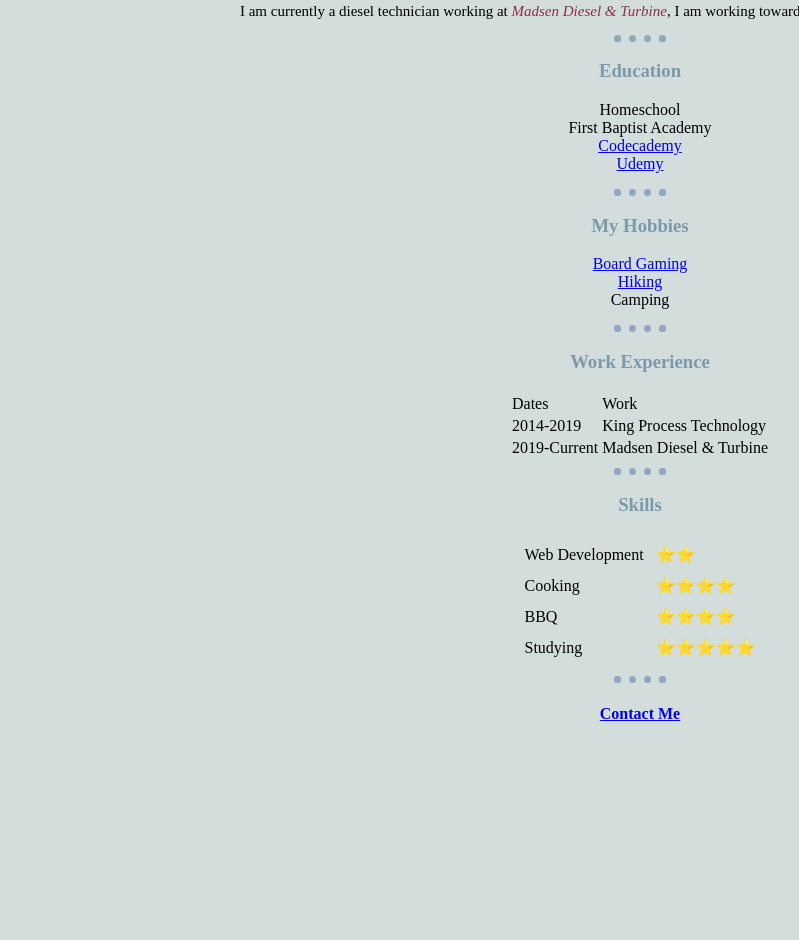
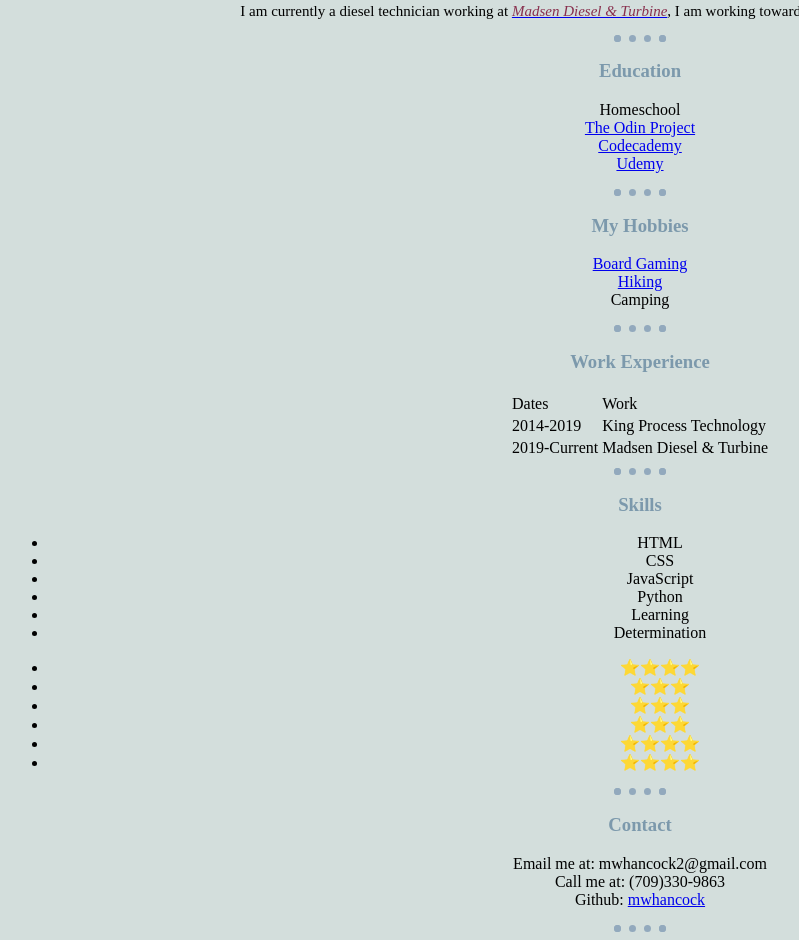
Before and after one commit to mwhancock/cv, a plain HTML site: page index.html in a window 1280 px wide. Shown: the part 372-1312 px from the top of the page, without its empty margins (0-799 px from the left). Before the commit the page ends 1116 px from the top, so only its background shows below. Drawn offline with Linux system fonts and the light colour scheme.

Commit message:
Refactor code, update page information, layout tweaks

```diff
--- /dev/null
+++ b/css/styles.css
@@ -0,0 +1,73 @@
+body{
+  background-color: #D3DEDC;
+  font-family: 'Space Mono', monospace;
+  text-align: center;
+}
+
+h1, h3{
+  color: #7C99AC;
+}
+
+img, table, form, .p2{
+  margin: auto;
+}
+
+a{
+  color: lightslategray;
+}
+
+form{
+  display: inline-block;
+  text-align: left;
+}
+
+hr{
+  border-style: dotted;
+  border-color: #92A9BD;
+  border-width: 7px;
+  border-bottom-style: none;
+  margin-top: 5%;
+  margin-bottom: 5%;
+  width: 2%;
+}
+
+img{
+  display: block;
+  width: 15%;
+  border-radius: 20px;
+}
+
+li{
+  list-style-type: none;
+}
+
+table{
+  min-width: 50%;
+  margin: auto;
+}
+
+.footer{
+  margin-bottom: 5%;
+}
+
+.grid-container{
+  display: grid;
+  grid-template-columns: 1fr 1fr;
+  max-width: 50%;
+  margin: auto;
+  text-align: center;
+}
+
+.madsen{
+  color: #88304E;
+  text-decoration: none;
+}
+
+.name{
+  color: #52616B;
+}
+
+.p2{
+  font-size: 15px;
+  max-width: 70%;
+}
--- a/index.html
+++ b/index.html
@@ -4,27 +4,34 @@
 <head>
   <meta charset="utf-8">
   <title>Mark's Personal Site</title>
+
+  <!-- Styles -->
   <link rel="stylesheet" href="css/style.css">
+
+  <!-- Fonts -->
+  <link rel="preconnect" href="https://fonts.googleapis.com">
+  <link rel="preconnect" href="https://fonts.gstatic.com" crossorigin>
+  <link href="https://fonts.googleapis.com/css2?family=Space+Mono:wght@400;700&display=swap" rel="stylesheet">
 </head>
 
 <body>
   <img src="profilepic.jpeg" alt='My profile pic' class="center">
   <h1 class="name">Mark Hancock</h1>
   <p class="p1"><em>Full-stack developer student.</em></p>
-  <p class="p2">I am currently a diesel technician working at <em class='madsen'>Madsen Diesel & Turbine</em>, I am working towards a new career as a <em>Full-stack developer</em></p>
+  <p class="p2">I am currently a diesel technician working at <a target="_blank" href="https://www.madsendiesel.ca"><em class='madsen'>Madsen Diesel & Turbine</em></a>, I am working towards a new career as a Full-stack developer</p>
   <hr size='2'>
   <h3>Education</h3>
   <p>
     Homeschool <br>
-    First Baptist Academy <br>
-    <a href="https://www.codecademy.com/">Codecademy</a> <br>
-    <a href="https://www.udemy.com/">Udemy</a>
+    <a target="_blank" href="https://www.theodinproject.com">The Odin Project</a><br>
+    <a target="_blank" href="https://www.codecademy.com/">Codecademy</a> <br>
+    <a target="_blank" href="https://www.udemy.com/">Udemy</a>
   </p>
   <hr size='2'>
   <h3>My Hobbies</h3>
   <p>
-    <a href="https://boardgamegeek.com/collection/user/mwhancock">Board Gaming</a><br>
-    <a href="https://photos.app.goo.gl/ccaype2FYvo1zEVp7">Hiking</a><br>
+    <a target="_blank" href="https://boardgamegeek.com/collection/user/mwhancock">Board Gaming</a><br>
+    <a target="_blank" href="https://photos.app.goo.gl/ccaype2FYvo1zEVp7">Hiking</a><br>
     Camping
   </p>
   <hr size='2'>
@@ -49,28 +56,34 @@
   </table>
   <hr size='2'>
   <h3>Skills</h3>
-  <table cellspacing="10">
-    <tr>
-      <td>Web Development</td>
-      <td>⭐⭐</td>
-    </tr>
-    <tr>
-      <td>Cooking</td>
-      <td>⭐⭐⭐⭐</td>
-    </tr>
-
-    <tr>
-      <td>BBQ</td>
-      <td>⭐⭐⭐⭐</td>
-    </tr>
-    <tr>
-      <td>Studying</td>
-      <td>⭐⭐⭐⭐⭐</td>
-    </tr>
-  </table>
-  <hr>
-
-  <h4><a href="contact.html">Contact Me</a></h4>
+  <div class="grid-container">
+    <ul>
+      <li>HTML</li>
+        <li>CSS</li>
+        <li>JavaScript</li>
+        <li>Python</li>
+        <li>Learning</li>
+        <li>Determination</li>
+    </ul>
+    <ul>
+      <li>⭐⭐⭐⭐</li>
+      <li>⭐⭐⭐</li>
+      <li>⭐⭐⭐</li>
+      <li>⭐⭐⭐</li>
+      <li>⭐⭐⭐⭐</li>
+      <li>⭐⭐⭐⭐</li>
+    </ul>
+  </div>
+  <hr size='2'>
+  <div class="footer">
+    <h3>Contact</h3>
+    <p>
+      Email me at: mwhancock2@gmail.com <br>
+      Call me at: (709)330-9863 <br>
+      Github: <a target="_blank" href="https://www.github.com/mwhancock">mwhancock</a>
+    </p>
+    <hr size='2'>
+  </div>
 </body>
 
 </html>
```
